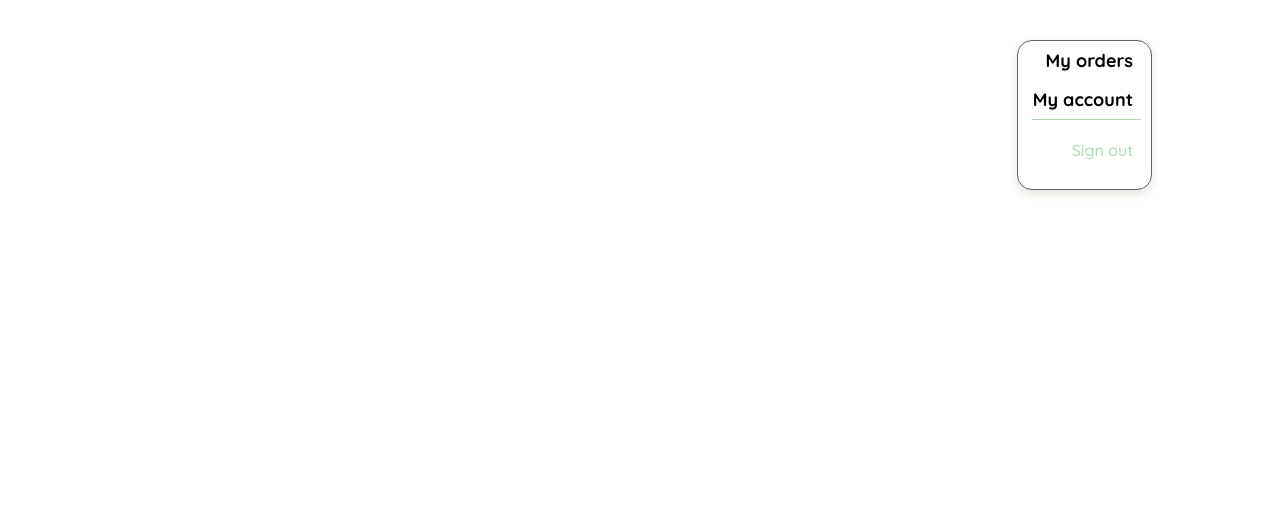
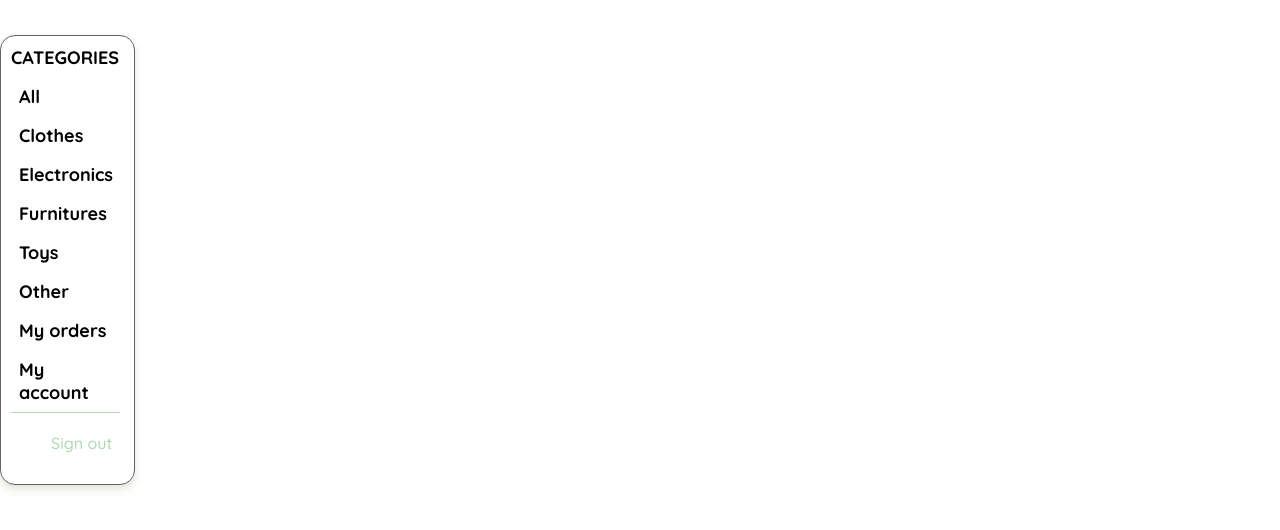
Before and after one commit to SFCC5555/YARDSALE, a plain HTML site: page menumovile.html in a window 1280 px wide. Drawn offline with Linux system fonts and the light colour scheme.

Commit message:
Actualización

```diff
--- a/menumovile.html
+++ b/menumovile.html
@@ -15,7 +15,14 @@
         <title>YARD SALE</title>
     </head>
     <body>
-        <div class="menu-container">
+        <div class="menu-movile-container">
+            <h1>CATEGORIES</h1>
+            <a class="menu1">All</a>
+            <a class="menu1">Clothes</a>
+            <a class="menu1">Electronics</a>
+            <a class="menu1">Furnitures</a>
+            <a class="menu1">Toys</a>
+            <a class="menu1">Other</a>
             <a class="menu1">My orders</a>
             <a class="menu1">My account</a>
             <a class="menu2">Sign out</a>
--- a/static/YARDSALE/styles.css
+++ b/static/YARDSALE/styles.css
@@ -293,6 +293,9 @@ img:hover {
 
 }
 
+.none {
+    display: none;
+}
 .menu-container {
     width: 135px;
     height: 150px;
@@ -306,6 +309,23 @@ img:hover {
     position: absolute;
     top: 40px;
     right: 10%;
+    background-color: var(--color-a);
+    cursor: default;
+}
+
+.menu-movile-container {
+    width: 135px;
+    height: 450px;
+    display: flex;
+    flex-direction: column;
+    align-items: flex-start;
+    border: 0.5px solid rgb(100, 99, 99);
+    border-radius: 15px;
+    box-shadow: 0px 4px 8px rgba(89,73,30,0.16);
+    padding: 10px;
+    position: absolute;
+    top: 35px;
+    left: 0%;
     background-color: var(--color-a);
     cursor: default;
 
@@ -336,7 +356,3 @@ img:hover {
 #nav2 h2:hover, .menu1:hover, .menu2:hover {
     transform: scale(1.03);
 }
-
-.none {
-    display: none;
-}
--- a/static/YARDSALE/yardsale.js
+++ b/static/YARDSALE/yardsale.js
@@ -1,5 +1,11 @@
 let cm=document.getElementById("contenedorMenu");
+let cmv=document.getElementById("contenedorMenuMovile");
 
 function mostrarMenu() {
     cm.classList.toggle("menu-container")
 }
+
+
+function mostrarMenuMovile() {
+    cmv.classList.toggle("menu-movile-container")
+}
```
Also changed, not shown: index.html (+14 -2 lines), static/YARDSALE/desktop.css (line endings or trailing spaces).
